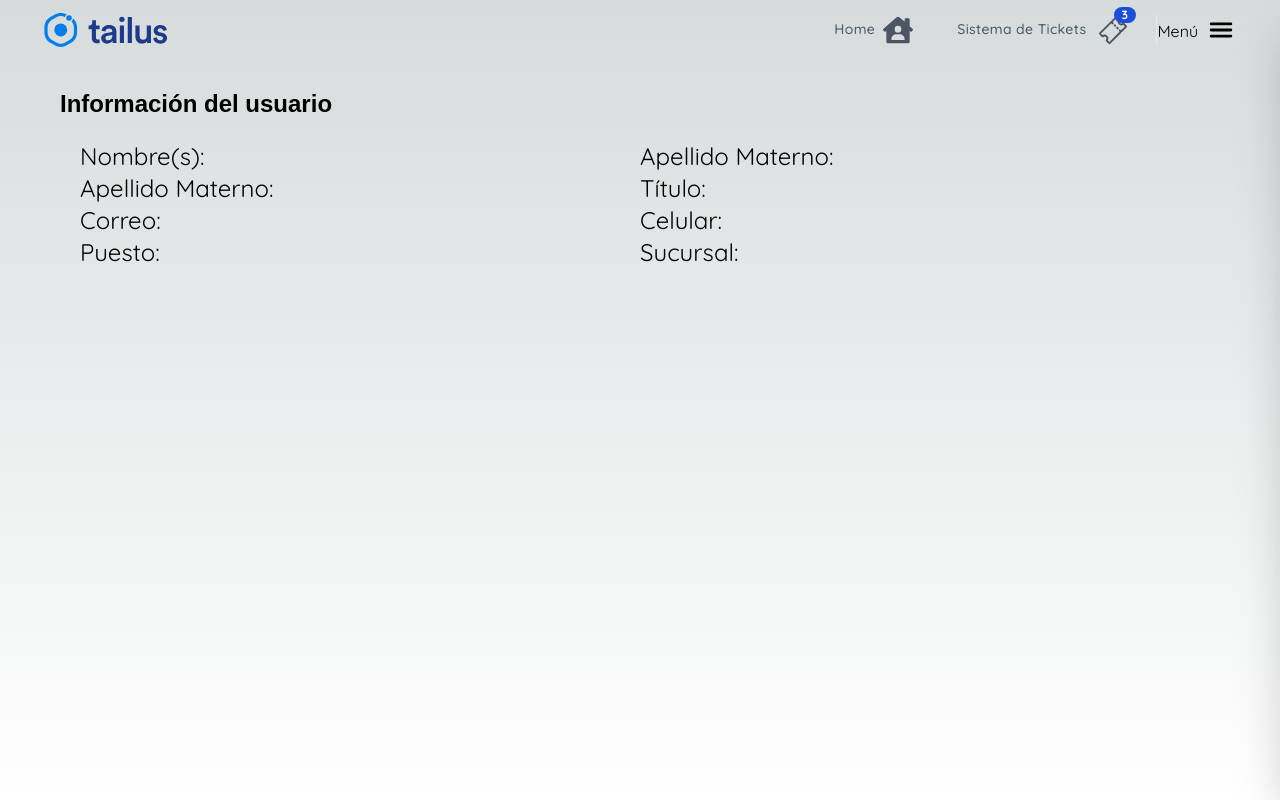
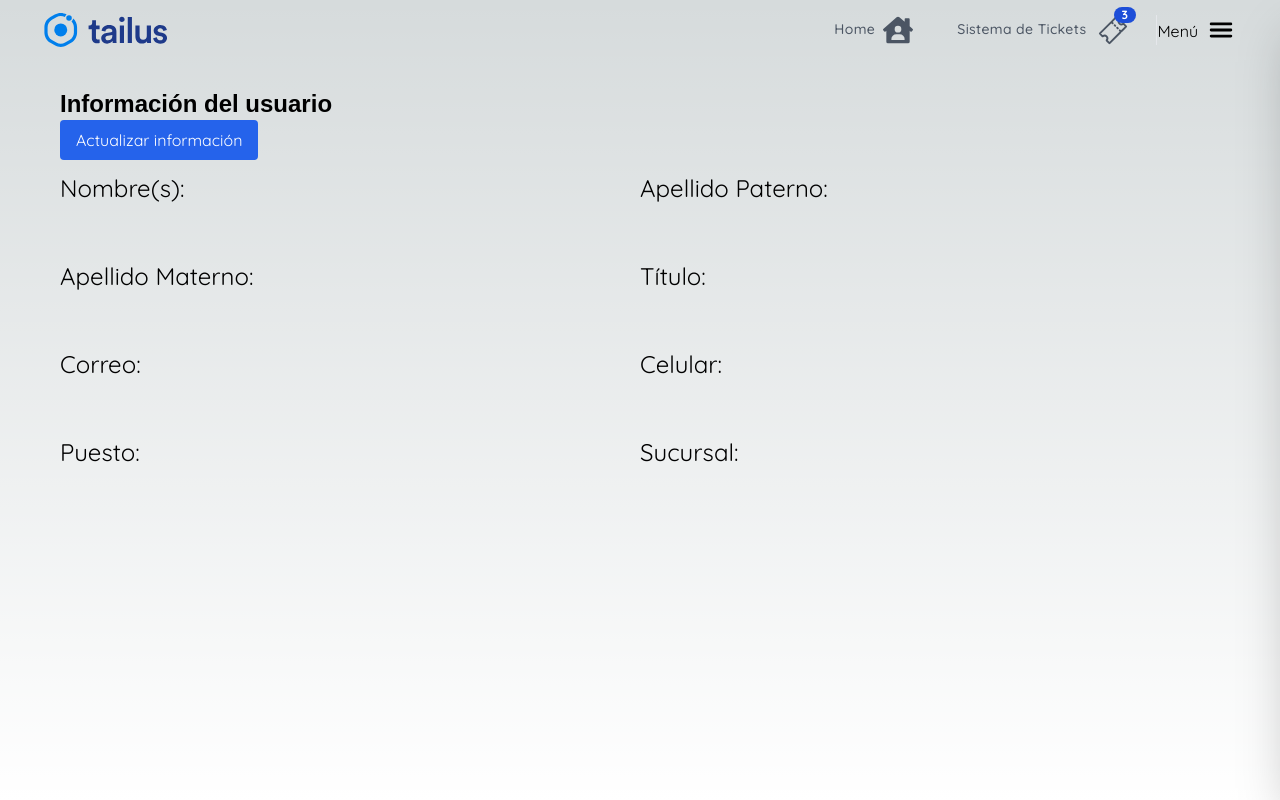
Before and after one commit to JCUrquiza/crmsmocho, a Next.js app: page /dashboard/profile in a window 1280 px wide. Built offline with nearby package versions, Linux system fonts and the light colour scheme; a web font is replaced by a local one.

Commit message:
Apply validations into modify user data

```diff
--- a/src/app/dashboard/creation/ui/SucursalesForm.tsx
+++ b/src/app/dashboard/creation/ui/SucursalesForm.tsx
@@ -21,23 +21,23 @@ export const SucursalesForm = () => {
 
                     <div className='flex flex-col w-1/2 m-3'>
 
-                        <label htmlFor="email">Nombre:</label>
+                        <label htmlFor="nombre">Nombre:</label>
                         <input className="px-5 py-2 border bg-gray-200 rounded mb-5 text-black" type="text" tabIndex={1} />
 
-                        <label htmlFor="email">Zona:</label>
+                        <label htmlFor="zona">Zona:</label>
                         <input className="px-5 py-2 border bg-gray-200 rounded mb-5 text-black" type="text" tabIndex={3} />
 
-                        <label htmlFor="email">Teléfono Uno:</label>
+                        <label htmlFor="telefonoUno">Teléfono Uno:</label>
                         <input className="px-5 py-2 border bg-gray-200 rounded mb-5 text-black" type="text" tabIndex={5} />
 
                     </div>
 
                     <div className='flex flex-col w-1/2 m-3'>
 
-                        <label htmlFor="email">Correo:</label>
+                        <label htmlFor="correo">Correo:</label>
                         <input className="px-5 py-2 border bg-gray-200 rounded mb-5 text-black" type="text" tabIndex={2} />
 
-                        <label htmlFor="email">Teléfono Dos:</label>
+                        <label htmlFor="telefonoDos">Teléfono Dos:</label>
                         <input className="px-5 py-2 border bg-gray-200 rounded mb-5 text-black" type="text" tabIndex={4} />
 
                         <div className='flex justify-end'>
--- a/src/app/dashboard/page.tsx
+++ b/src/app/dashboard/page.tsx
@@ -68,7 +68,10 @@ export default function TicketsPage() {
                                 - Mostrar la información del usuario en PerfilPage
                             </li>
                             <li> - Vista para usuario (que modifique su contraseña)</li>
-                            <li> - Vista para usuario (que modifique su nombre, apellidos y celular)</li>
+                            <li className='flex'>
+                                - &nbsp; <IoCheckmarkCircleOutline size={25} /> &nbsp;
+                                - Vista para usuario (que modifique su nombre, apellidos y celular)
+                            </li>
                             <li> - Server Action para modificar/actualizar los datos personales del usuario:</li>
                             <li> - Password</li>
                             <li> - Nombre. apellidos y celular</li>
--- a/src/app/dashboard/profile/ui/UserInfo.tsx
+++ b/src/app/dashboard/profile/ui/UserInfo.tsx
@@ -1,13 +1,31 @@
 'use client';
 
-import React from 'react';
+import React, { useState } from 'react';
+import { SubmitHandler, useForm } from 'react-hook-form';
 import { useAppSelector } from '@/store';
 import { Subtitle } from '@/components';
 
+type FormInputs = {
+    nombre: string;
+    apellidoPaterno: string;
+    apellidoMaterno: string;
+    celular: string;
+}
+
 export const UserInfo = () => {
 
-    const userData = useAppSelector( state => state.user)
-    console.log(userData);
+    const userData = useAppSelector( state => state.user );
+
+    const [toggleModifyInfo, setToggleModifyInfo] = useState(false);
+
+    const { register, handleSubmit, formState: {errors} } = useForm<FormInputs>();
+
+    const onSubmit: SubmitHandler<FormInputs> = async(data) => {
+        if ( !data ) return;
+
+        console.log(data);
+
+    }
 
     return (
 
@@ -15,27 +33,134 @@ export const UserInfo = () => {
 
             <Subtitle title='Información del usuario' />
 
-            <div className='flex flex-row p-5'>
+            <button
+                className='btn-primary'
+                onClick={() => setToggleModifyInfo(!toggleModifyInfo)}
+            >
+                Actualizar información
+            </button>
 
-                <div className='flex flex-col w-1/2'>
+            <form onSubmit={handleSubmit(onSubmit)}>
 
-                    <h4 className='text-2xl'>Nombre(s): { userData.nombres }</h4>
-                    <h4 className='text-2xl'>Apellido Materno: { userData.apellidoMaterno }</h4>
-                    <h4 className='text-2xl'>Correo: { userData.correo }</h4>
-                    <h4 className='text-2xl'>Puesto: { userData.puestoNombre }</h4>
+                <div className='flex flex-row'>
+
+                    <div className='flex flex-col w-1/2 mt-3 gap-3'>
+
+                        <label className='text-2xl' htmlFor="nombre">Nombre(s):</label>
+                        {
+                            !toggleModifyInfo ? (
+                                <h4 className='text-1xl mb-8'>{ userData.nombres }</h4>
+                            ) : (
+                                <>
+                                    <input
+                                        className="px-5 py-2 border bg-gray-200 rounded my-2 mx-2 text-black"
+                                        defaultValue={ userData.nombres }
+                                        type="text"
+                                        {...register('nombre', { pattern: {
+                                            value: /^[a-zA-ZáéíóúÁÉÍÓÚüÜñÑ\s]+$/,
+                                            message: 'Ingresa sólo letras.' }
+                                        })}
+                                        tabIndex={1}
+                                    />
+                                    { errors.nombre && <p className='text-red-500'>{ errors.nombre.message }</p> }
+                                </>
+                            )
+                        }
+
+                        <label className='text-2xl' htmlFor="apellidoMaterno">Apellido Materno:</label>
+                        {
+                            !toggleModifyInfo ? (
+                                <h4 className='text-1xl mb-8'>{ userData.apellidoMaterno }</h4>
+                            ) : (
+                                <>
+                                    <input
+                                        className="px-5 py-2 border bg-gray-200 rounded my-2 mx-2 text-black"
+                                        type="text"
+                                        defaultValue={ userData.apellidoMaterno }
+                                        {...register('apellidoMaterno', { pattern: {
+                                            value: /^[a-zA-ZáéíóúÁÉÍÓÚüÜñÑ\s]+$/,
+                                            message: 'Ingresa sólo letras.' }
+                                        })}
+                                        tabIndex={3}
+                                    />
+                                    { errors.apellidoMaterno && <p className='text-red-500'>{ errors.apellidoMaterno.message }</p> }
+                                </>
+                            )
+                        }
+
+
+                        <label className='text-2xl' htmlFor="correo">Correo:</label>
+                        <h4 className='text-1xl mb-8'>{ userData.correo }</h4>
+
+
+                        <label className='text-2xl' htmlFor="puestoNombre">Puesto:</label>
+                        <h4 className='text-1xl mb-8'>{ userData.puestoNombre }</h4>
+
+                    </div>
+
+                    <div className='flex flex-col w-1/2 mt-3 gap-3'>
+
+                        <label className='text-2xl' htmlFor="apellidoPaterno">Apellido Paterno:</label>
+                        {
+                            !toggleModifyInfo ? (
+                                <h4 className='text-1xl mb-8'>{ userData.apellidoPaterno }</h4>
+                            ) : (
+                                <>
+                                    <input
+                                        className="px-5 py-2 border bg-gray-200 rounded my-2 mx-2 text-black"
+                                        type="text"
+                                        defaultValue={ userData.apellidoPaterno }
+                                        {...register('apellidoPaterno', { pattern: {
+                                            value: /^[a-zA-ZáéíóúÁÉÍÓÚüÜñÑ\s]+$/,
+                                            message: 'Ingresa sólo letras.' }
+                                        })}
+                                        tabIndex={2}
+                                    />
+                                    { errors.apellidoPaterno && <p className='text-red-500'>{ errors.apellidoPaterno.message }</p> }
+                                </>
+                            )
+                        }
+
+                        <label className='text-2xl' htmlFor="titulo">Título:</label>
+                        <h4 className='text-1xl mb-8'>{ userData.titulo }</h4>
+
+                        <label className='text-2xl' htmlFor="celular">Celular:</label>
+                        {
+                            !toggleModifyInfo ? (
+                                <h4 className='text-1xl mb-8'>{ userData.celular }</h4>
+                            ) : (
+                                <>
+                                    <input
+                                        className="px-5 py-2 border bg-gray-200 rounded my-2 mx-2 text-black"
+                                        type="text"
+                                        defaultValue={ userData.celular }
+                                        {...register('celular', { pattern: {
+                                            value: /^[0-9]+$/,
+                                            message: 'Ingresa sólo números' }
+                                        })}
+                                        tabIndex={4}
+                                    />
+                                    { errors.celular && <p className='text-red-500'>{ errors.celular.message }</p> }
+                                </>
+                            )
+                        }
+
+                        <label className='text-2xl' htmlFor="sucursalNombre">Sucursal:</label>
+                        <h4 className='text-1xl mb-8'>{ userData.sucursalNombre }</h4>
+
+                        {
+                            toggleModifyInfo && (
+                                <div className='flex justify-end'>
+                                    <button className='btn-primary mt-6 w-1/2'>Enviar</button>
+                                </div>
+                            )
+                        }
+
+                    </div>
 
                 </div>
 
-                <div className='flex flex-col w-1/2'>
-
-                    <h4 className='text-2xl'>Apellido Materno: { userData.apellidoPaterno }</h4>
-                    <h4 className='text-2xl'>Título: { userData.titulo }</h4>
-                    <h4 className='text-2xl'>Celular: { userData.celular }</h4>
-                    <h4 className='text-2xl'>Sucursal: { userData.sucursalNombre }</h4>
-
-                </div>
-
-            </div>
+            </form>
 
         </div>
 
```
